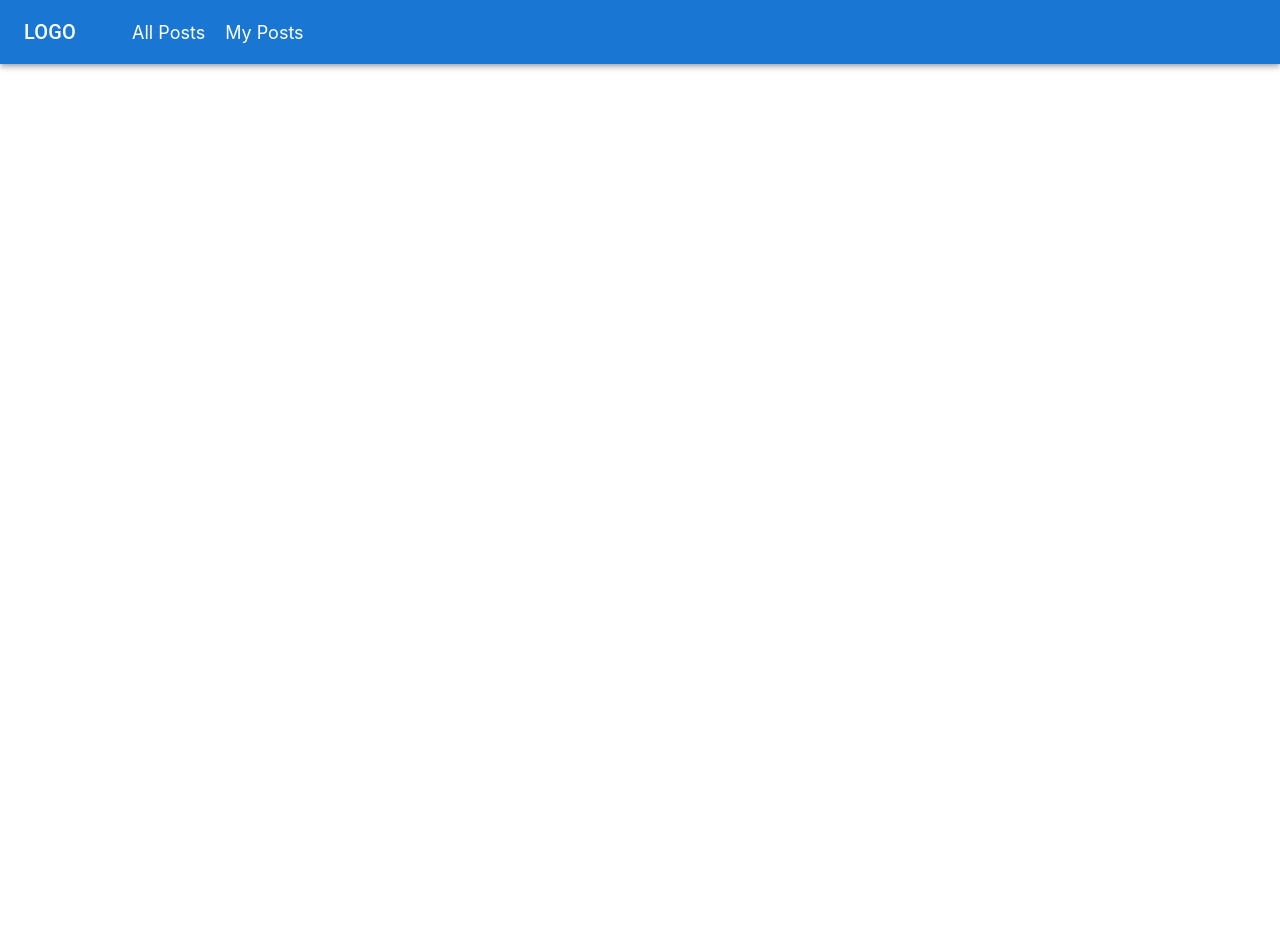
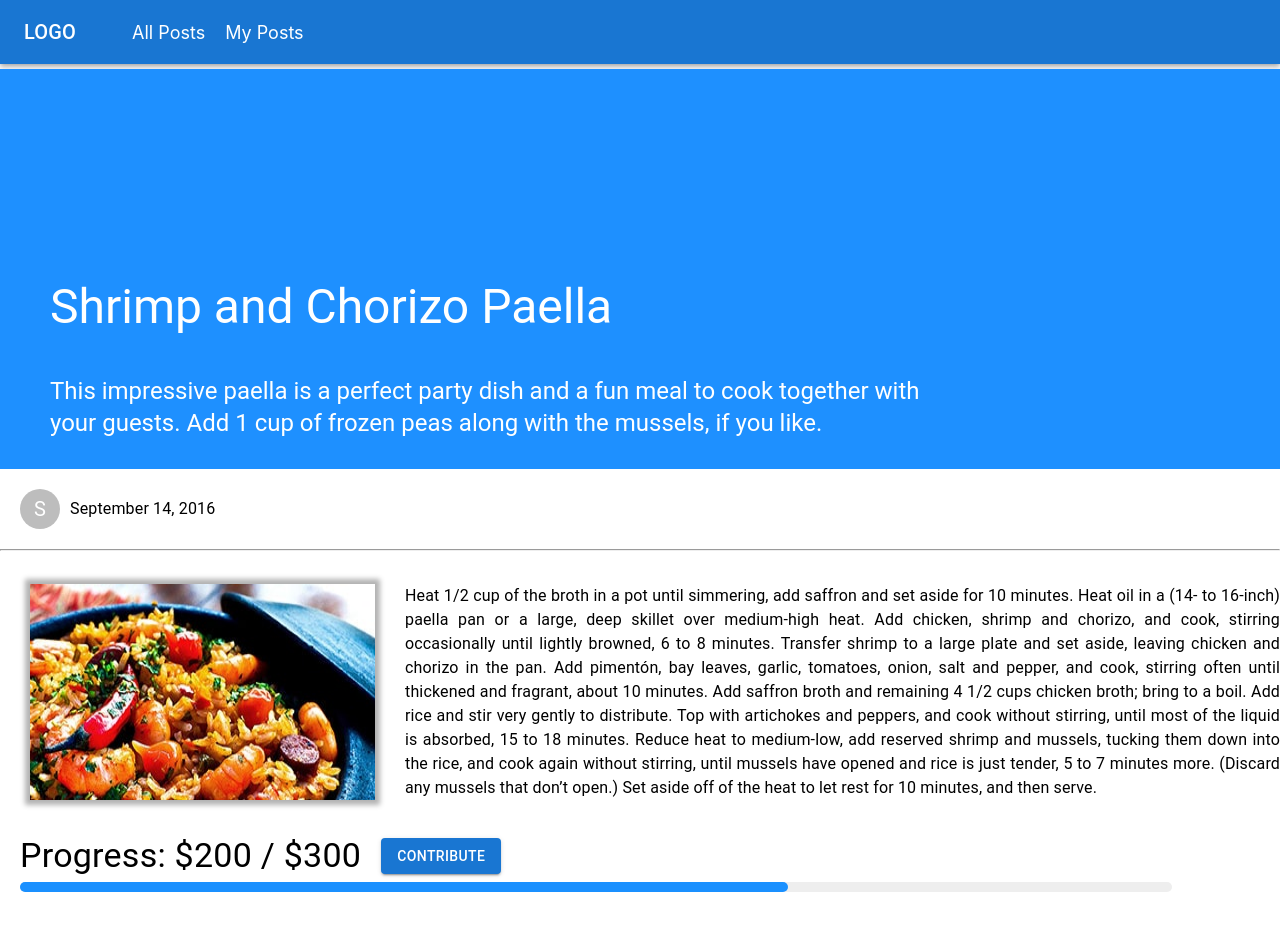
Before and after one commit to suraj10k/clear_fund, a React (Create React App) app: page /posts/1 in a window 1280 px wide. Shown: the top 952 px of the page. Before the commit the page ends 800 px from the top, so only its background shows below. Built offline with nearby package versions, Linux system fonts and the light colour scheme.

Commit message:
posts/:id page

```diff
--- a/src/App.js
+++ b/src/App.js
@@ -1,6 +1,8 @@
 import React from "react";
 import { BrowserRouter as Router, Link, Route, Switch } from "react-router-dom";
+import Footer from "./components/Navigation/Footer";
 import Navbar from "./components/Navigation/Navbar";
+import PostDetailed from "./components/posts/PostDetailed";
 import Posts from "./components/posts/Posts";
 
 const App = () => {
@@ -12,7 +14,11 @@ const App = () => {
           <Route exact path="/posts">
             <Posts />
           </Route>
+          <Route exact path="/posts/:post_id">
+            <PostDetailed />
+          </Route>
         </Switch>
+        <Footer />
       </div>
     </Router>
   );
--- /dev/null
+++ b/src/components/Navigation/Footer.js
@@ -0,0 +1,20 @@
+import React from "react";
+
+const Footer = () => {
+  return (
+    <footer
+      style={{
+        display: "flex",
+        justifyContent: "center",
+        height: "100px",
+        alignItems: "center",
+        border: "solid black 1px",
+        marginTop: "100px",
+      }}
+    >
+      &copy; 2021 Winterlympics
+    </footer>
+  );
+};
+
+export default Footer;
--- /dev/null
+++ b/src/components/posts/PostDetailed.css
@@ -0,0 +1,31 @@
+.image-background {
+    background-repeat: no-repeat;
+    background-position: top left;
+    background-attachment: fixed;
+    background-size: cover;
+    height: 400px;
+    display: flex;
+    flex-direction: column;
+    justify-content: flex-end;
+    color: white;
+    padding: 30px 50px;
+    box-sizing: border-box;
+}
+
+.content {
+    display: flex;
+    padding: 25px 0;
+}
+
+.content * {
+    margin: 0 30px;
+}
+
+.image {
+    box-shadow: 0 0 5px 5px rgba(0, 0, 0, 0.3);
+}
+
+.progress-container {
+    max-width: 90%;
+    margin-left: 20px;
+}
--- /dev/null
+++ b/src/components/posts/PostDetailed.js
@@ -0,0 +1,74 @@
+import { Avatar, Button, Typography } from "@mui/material";
+import React, { useEffect, useState } from "react";
+import { useParams } from "react-router-dom";
+import CustomizedProgressBars from "./Progressbar";
+import posts from "../../data/posts";
+import "./PostDetailed.css";
+
+const PostDetailed = () => {
+  const [data, setData] = useState(null);
+  const [queried, setQueried] = useState(false);
+
+  const params = useParams();
+  const post_id = parseInt(params.post_id);
+
+  function getData() {
+    const [post] = posts.filter((post) => post.id === post_id);
+    setData(post);
+    setQueried(true);
+  }
+
+  useEffect(() => {
+    getData();
+  }, []);
+
+  if (!queried) return <h1>Loading...</h1>;
+  else if (!data && queried) return <h1>No posts with the given id.</h1>;
+
+  return (
+    <main style={{ margin: "5px 0" }}>
+      <div
+        className="image-background"
+        // style={{ backgroundImage: `url(/static/images/${data.image}.jpg)` }}
+        style={{ background: "dodgerblue" }}
+      >
+        <Typography variant="h3" mt={2}>
+          {data.title}
+        </Typography>
+
+        <Typography sx={{ maxWidth: "75%" }} variant="h5" mt={5}>
+          {data.description}
+        </Typography>
+      </div>
+      <div style={{ display: "flex", alignItems: "center", margin: "20px" }}>
+        <Avatar sx={{ margin: "0 10px 0 0" }}>{data.title[0]}</Avatar>
+        <Typography variant="body1">{data.subheader}</Typography>
+      </div>
+      <hr />
+      <div className="content">
+        <img
+          className="image"
+          src={`/static/images/${data.image}.jpg`}
+          alt={data.image}
+        />
+        <Typography variant="body1" sx={{ textAlign: "justify" }}>
+          {data.content}
+        </Typography>
+      </div>
+      <div
+        className="progress-container"
+      >
+        <CustomizedProgressBars
+          typography_variant="h4"
+          collected={data.collected}
+          target={data.target}
+          style={{}}
+        >
+            {data.collected < data.target? <Button sx={{ marginLeft: "20px" }} variant="contained">contribute</Button>:<Button sx={{ marginLeft: "20px" }} variant="contained" disabled>Target reached</Button>}
+        </CustomizedProgressBars>
+      </div>
+    </main>
+  );
+};
+
+export default PostDetailed;
--- a/src/components/posts/Progressbar.js
+++ b/src/components/posts/Progressbar.js
@@ -1,27 +1,35 @@
-import * as React from 'react';
-import { styled } from '@mui/material/styles';
-import Box from '@mui/material/Box';
-import LinearProgress, { linearProgressClasses } from '@mui/material/LinearProgress';
-import { Typography } from '@mui/material';
+import * as React from "react";
+import { styled } from "@mui/material/styles";
+import Box from "@mui/material/Box";
+import LinearProgress, {
+  linearProgressClasses,
+} from "@mui/material/LinearProgress";
+import { Typography } from "@mui/material";
 
 const BorderLinearProgress = styled(LinearProgress)(({ theme }) => ({
   height: 10,
   borderRadius: 5,
   [`&.${linearProgressClasses.colorPrimary}`]: {
-    backgroundColor: theme.palette.grey[theme.palette.mode === 'light' ? 200 : 800],
+    backgroundColor:
+      theme.palette.grey[theme.palette.mode === "light" ? 200 : 800],
   },
   [`& .${linearProgressClasses.bar}`]: {
     borderRadius: 5,
-    backgroundColor: theme.palette.mode === 'light' ? '#1a90ff' : '#308fe8',
+    backgroundColor: theme.palette.mode === "light" ? "#1a90ff" : "#308fe8",
   },
 }));
 
 export default function CustomizedProgressBars(props) {
-const percentage = 100*props.collected/props.target;
+  const percentage = (100 * props.collected) / props.target;
 
   return (
-    <Box sx={{ flexGrow: 1, marginTop: "10px" }}>
-    <Typography sx={{ marginBottom: "5px" }}>Progress: ${props.collected} / ${props.target}</Typography>
+    <Box sx={{ flexGrow: 1, marginTop: "10px", ...props.style }}>
+      <Typography
+        variant={props.typography_variant}
+        sx={{ marginBottom: "5px", display: "flex", alignItems: "center" }}
+      >
+        Progress: ${props.collected} / ${props.target} {props.children}
+      </Typography>
       <BorderLinearProgress variant="determinate" value={percentage} />
     </Box>
   );
--- a/src/data/posts.js
+++ b/src/data/posts.js
@@ -4,11 +4,27 @@ const posts = [
     title: "Shrimp and Chorizo Paella",
     subheader: "September 14, 2016",
     image: "paella",
-        description: "This impressive paella is a perfect party dish and a fun meal to cook together with your guests. Add 1 cup of frozen peas along with the mussels, if you like.",
+    description:
+      "This impressive paella is a perfect party dish and a fun meal to cook together with your guests. Add 1 cup of frozen peas along with the mussels, if you like.",
     collected: 200,
     target: 300,
-        creator_id: 1
-    }
+    content:
+      "Heat 1/2 cup of the broth in a pot until simmering, add saffron and set aside for 10 minutes. Heat oil in a (14- to 16-inch) paella pan or a large, deep skillet over medium-high heat. Add chicken, shrimp and chorizo, and cook, stirring occasionally until lightly browned, 6 to 8 minutes. Transfer shrimp to a large plate and set aside, leaving chicken and chorizo in the pan. Add pimentón, bay leaves, garlic, tomatoes, onion, salt and pepper, and cook, stirring often until thickened and fragrant, about 10 minutes. Add saffron broth and remaining 4 1/2 cups chicken broth; bring to a boil. Add rice and stir very gently to distribute. Top with artichokes and peppers, and cook without stirring, until most of the liquid is absorbed, 15 to 18 minutes. Reduce heat to medium-low, add reserved shrimp and mussels, tucking them down into the rice, and cook again without stirring, until mussels have opened and rice is just tender, 5 to 7 minutes more. (Discard any mussels that don’t open.) Set aside off of the heat to let rest for 10 minutes, and then serve.",
+    creator_id: 1,
+  },
+  {
+    id: 2,
+    title: "Shrimp and Chorizo Paella",
+    subheader: "September 14, 2016",
+    image: "paella",
+    description:
+      "This impressive paella is a perfect party dish and a fun meal to cook together with your guests. Add 1 cup of frozen peas along with the mussels, if you like.",
+    collected: 300,
+    target: 300,
+    content:
+      "Heat 1/2 cup of the broth in a pot until simmering, add saffron and set aside for 10 minutes. Heat oil in a (14- to 16-inch) paella pan or a large, deep skillet over medium-high heat. Add chicken, shrimp and chorizo, and cook, stirring occasionally until lightly browned, 6 to 8 minutes. Transfer shrimp to a large plate and set aside, leaving chicken and chorizo in the pan. Add pimentón, bay leaves, garlic, tomatoes, onion, salt and pepper, and cook, stirring often until thickened and fragrant, about 10 minutes. Add saffron broth and remaining 4 1/2 cups chicken broth; bring to a boil. Add rice and stir very gently to distribute. Top with artichokes and peppers, and cook without stirring, until most of the liquid is absorbed, 15 to 18 minutes. Reduce heat to medium-low, add reserved shrimp and mussels, tucking them down into the rice, and cook again without stirring, until mussels have opened and rice is just tender, 5 to 7 minutes more. (Discard any mussels that don’t open.) Set aside off of the heat to let rest for 10 minutes, and then serve.",
+    creator_id: 2,
+  },
 ];
 
 export default posts;
```
Lines whose indentation alone changed are shown as unchanged.
